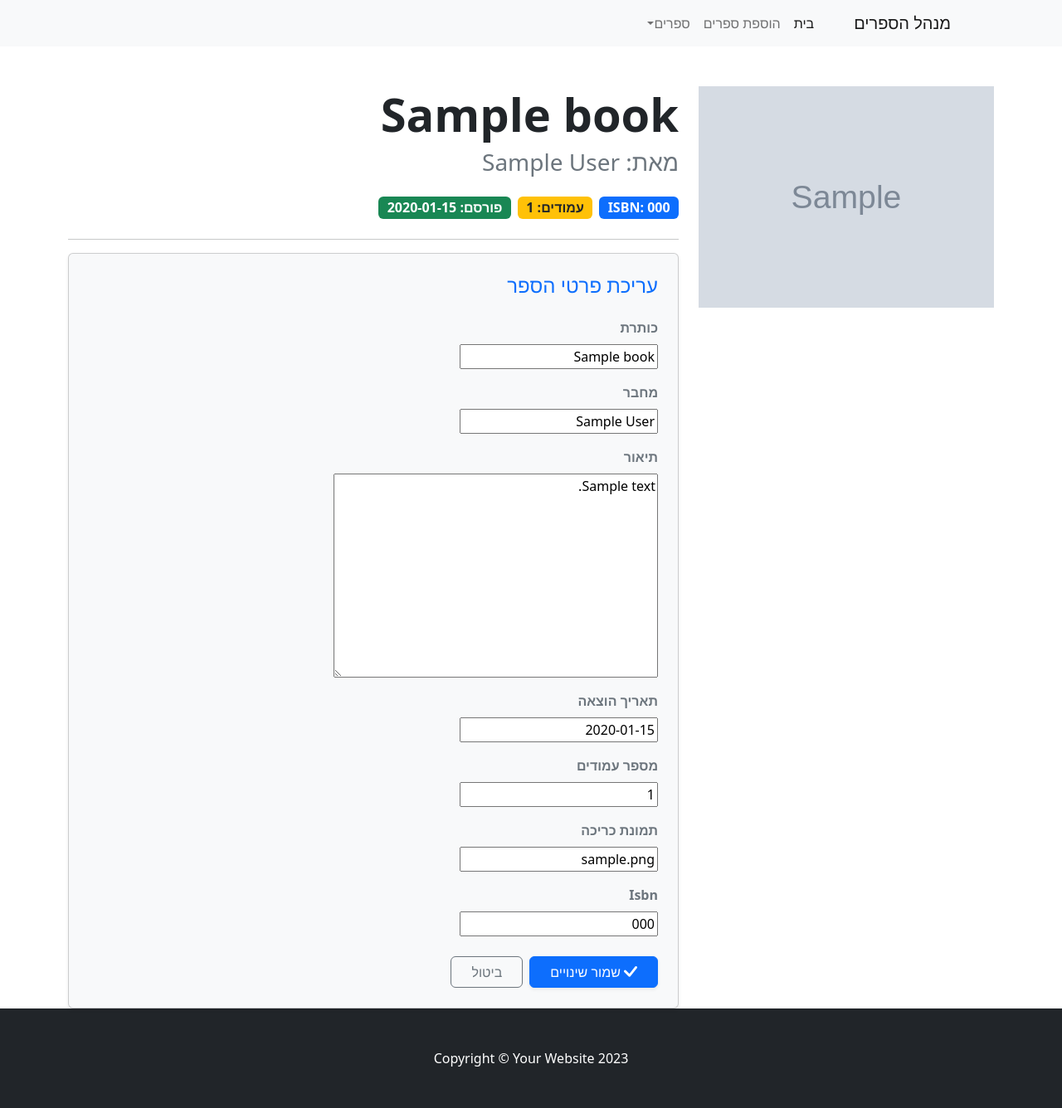
After one commit to YoniPel/SmartLibraryManager, a Django app: page /book/1/edit in a window 1280 px wide. The commit adds this page. Shown: the whole page at 83% size. Run offline with Django 5.2, Linux system fonts and the light colour scheme; tables that the repository leaves empty hold one stand-in row (values such as "Sample post"); grey boxes marked "Sample" are stand-in pictures; some libraries are stand-ins or nearby versions.

Commit message:
adding option to edit a book

```diff
--- a/catalog/models.py
+++ b/catalog/models.py
@@ -1,4 +1,5 @@
 from django.db import models
+from django.urls import reverse
 
 
 # Create your models here.
@@ -25,3 +26,8 @@ class Book(models.Model):
         ordering = ["-date_added_to_db", "author"]
 
         unique_together = ('title', 'isbn')
+
+    def get_absolute_url(self):
+        return reverse(f'book_view', kwargs={
+            'pk': self.pk
+        })
--- /dev/null
+++ b/catalog/templates/catalog/book_page_edit.html
@@ -0,0 +1,65 @@
+{% extends "catalog/index.html" %}
+{% load static %}
+{% block content %}
+<div class="container mt-5">
+    <div class="row">
+        <div class="col-md-4 mb-4">
+
+            {% if book.cover_image is not None %}
+                <img class="card-img-top" src="{{ book.cover_image }}" style="width: 100%;" alt="{{ book.title }}" />
+            {% else %}
+                <img class="card-img-top" src="{% static 'catalog/assets/placeholder_image.jpg' %}" style="width: 100%;" alt="{{ book.title }}" />
+            {% endif %}
+        </div>
+
+        <div class="col-md-8">
+            <h1 class="display-4 fw-bold mb-2">{{ book.title }}</h1>
+            <h3 class="text-muted mb-4">מאת: {{ book.author }}</h3>
+
+            <div class="d-flex flex-wrap gap-2 mb-4">
+                <span class="badge bg-primary fs-6">ISBN: {{ book.isbn|default:"לא ידוע" }}</span>
+                <span class="badge bg-warning text-dark fs-6">עמודים: {{ book.page_count }}</span>
+                <span class="badge bg-success fs-6">פורסם: {{ book.published_date|default:"לא ידוע" }}</span>
+            </div>
+
+            <hr>
+
+            <div class="card shadow-sm p-4 bg-light">
+                <h4 class="mb-4 text-primary">עריכת פרטי הספר</h4>
+                <form method="post" novalidate>
+                {% csrf_token %}
+
+                {% for field in form %}
+                <div class="mb-3">
+                    <label class="form-label fw-bold text-secondary">
+                        {{ field.label }}
+                    </label>
+
+                    <div class="input-group">
+                        {{ field }}
+                    </div>
+
+                    {% if field.help_text %}
+                        <div class="form-text text-muted">{{ field.help_text }}</div>
+                    {% endif %}
+
+                    {% for error in field.errors %}
+                        <div class="text-danger small">{{ error }}</div>
+                    {% endfor %}
+                </div>
+            {% endfor %}
+
+            <div class="d-grid gap-2 d-md-flex justify-content-md-start mt-4">
+                <button type="submit" class="btn btn-primary px-4 shadow-sm">
+                    <i class="bi bi-check-lg"></i> שמור שינויים
+                </button>
+                <a href="{{ book.get_absolute_url }}" class="btn btn-outline-secondary px-4">
+                    ביטול
+                </a>
+                    </div>
+                </form>
+            </div>
+        </div>
+    </div>
+</div>
+{% endblock content %}
--- a/catalog/templates/catalog/book_page.html
+++ b/catalog/templates/catalog/book_page_view.html
@@ -34,6 +34,12 @@
                 <p class="mb-0 text-muted small">עדכון אחרון: {{ book.last_modified|date:"d/m/Y H:i" }}</p>
             </div>
 
+            <div class="mt-4">
+                <a href="{% url 'book_edit' book.id %}" class="btn btn-outline-primary shadow-sm">
+                    <i></i> ערוך ספר
+                </a>
+            </div>
+
             <div class="mt-4 mb-5">
                 <a href="{% url 'home' %}" class="btn btn-outline-primary shadow-sm">
                     <i class="bi bi-arrow-right"></i> חזרה לספריה
--- a/catalog/views.py
+++ b/catalog/views.py
@@ -6,7 +6,7 @@ from django.views import View
 from . import models
 from django.conf import settings
 from django.db.models import Q
-from django.views.generic import ListView, DetailView
+from django.views.generic import ListView, DetailView, UpdateView
 
 
 class Home(ListView):
@@ -95,7 +95,13 @@ class AddBookView(View):
         return True
 
 
-class BookPage(DetailView):
+class BookPageView(DetailView):
     model = models.Book
-    template_name = 'catalog/book_page.html'
+    template_name = 'catalog/book_page_view.html'
     context_object_name = 'book'
+
+
+class BookPageEdit(UpdateView):
+    model = models.Book
+    fields = '__all__'
+    template_name = 'catalog/book_page_edit.html'
--- a/smart_library/urls.py
+++ b/smart_library/urls.py
@@ -16,11 +16,12 @@ Including another URLconf
 """
 from django.contrib import admin
 from django.urls import path
-from catalog.views import Home, AddBookView, BookPage
+from catalog.views import Home, AddBookView, BookPageView, BookPageEdit
 
 urlpatterns = [
     path("admin/", admin.site.urls),
     path('', Home.as_view(), name='home'),
     path('add_book/', AddBookView.as_view(), name='add_book'),
-    path('book_view/<int:pk>', BookPage.as_view(), name='book_view')
+    path('book/<int:pk>/view', BookPageView.as_view(), name='book_view'),
+    path('book/<int:pk>/edit', BookPageEdit.as_view(), name='book_edit')
 ]
```
